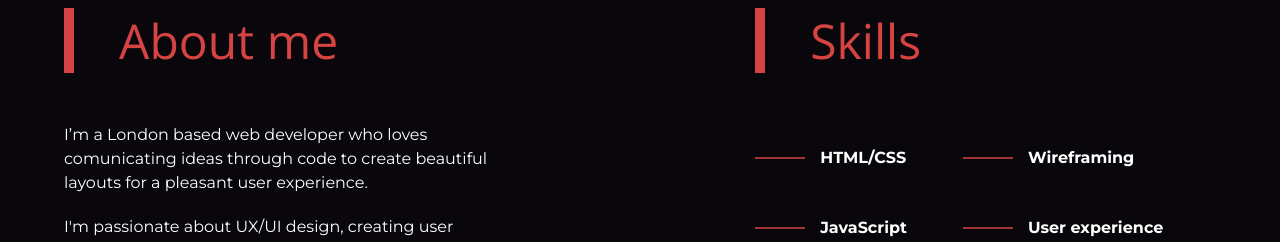
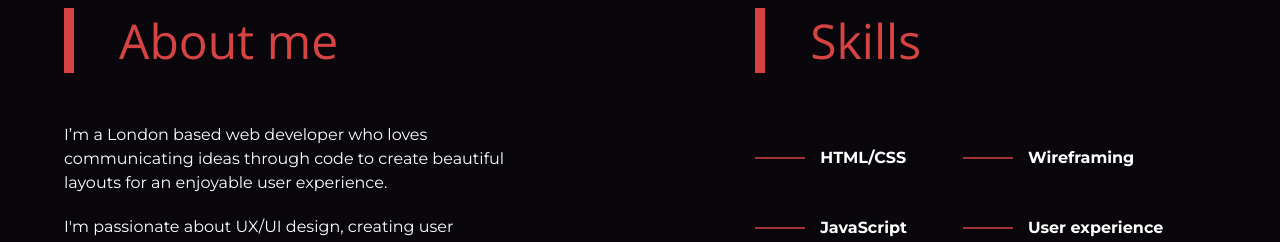
Before and after one commit to IoanLT/Portfolio, a React (Create React App) app: page / in a window 1280 px wide. Shown: the part 1020-1262 px from the top of the page. Built offline with nearby package versions, Linux system fonts and the light colour scheme.

Commit message:
adding a box shadow to the burger menu and modifying content in the MusicPlayer component

```diff
--- a/src/components/About.js
+++ b/src/components/About.js
@@ -22,8 +22,8 @@ const About = () => {
                     <AboutHeader variants={titleAnimation}>
                         <h2>About me</h2>
                     </AboutHeader>
-                    <motion.p variants={titleAnimation}>I’m a London based web developer who loves comunicating ideas through code
-                        to create beautiful layouts for a pleasant user experience.
+                    <motion.p variants={titleAnimation}>I’m a London based web developer who loves communicating ideas through code
+                        to create beautiful layouts for an enjoyable user experience.
                     </motion.p>
                     <motion.p variants={titleAnimation}>
                         I'm passionate about UX/UI design, creating user interactions and creative animations.
--- a/src/components/Burger.js
+++ b/src/components/Burger.js
@@ -1,4 +1,4 @@
-import React, { useState } from "react";
+import React from "react";
 import styled from "styled-components";
 import BurgerMenu from "./BurgerMenu";
 // import { useScroll } from './useScroll';
@@ -7,7 +7,7 @@ import { useLocation } from 'react-router-dom';
 
 
 const Burger = ({ openMenu, setOpenMenu, displayMenu, setDisplayMenu }) => {
-	const [navbar, setNavbar] = useState(false);
+	// const [navbar, setNavbar] = useState(false);
 	// const [element, controls] = useScroll();
 
 	// This method will toggle the library to show or hide
@@ -17,7 +17,7 @@ const Burger = ({ openMenu, setOpenMenu, displayMenu, setDisplayMenu }) => {
 	};
 
 	const location = useLocation();
-	console.log(location);
+	// console.log(location);
 
 	// This method will change the colour of the burger on scroll
 	// const changeBackground = () =>
@@ -27,7 +27,12 @@ const Burger = ({ openMenu, setOpenMenu, displayMenu, setDisplayMenu }) => {
 
     return (
 		<>
-			<StyledBurger location={location} key={location.key} openMenu={openMenu} onClick={toggleNavHandler}>
+			<StyledBurger
+				location={location}
+				key={location.key}
+				openMenu={openMenu}
+				onClick={toggleNavHandler}
+			>
 				<div />
 				<div />
 				<div />
--- a/src/components/GlobalStyle.js
+++ b/src/components/GlobalStyle.js
@@ -94,6 +94,7 @@ const GlobalStyle = createGlobalStyle`
         transition: all 0.7s ease;
         transform: translateX(0);
         background: #fff;
+        box-shadow: 0 4px 6px rgba(0, 0, 0, 0.7), 0 5px 15px rgba(0, 0, 0, 0.1);
         /* background: #f2f4f5; */
         /* background: linear-gradient(to top, hsl(48, 100%, 88%), hsl(44, 92%, 63%));    */
 
@@ -104,6 +105,7 @@ const GlobalStyle = createGlobalStyle`
 
     .hidden-menu {
         transform: translateX(100%);
+        box-shadow: none;
     }
 
 `
--- a/src/pages/MusicPlayer.js
+++ b/src/pages/MusicPlayer.js
@@ -10,16 +10,11 @@ import { pageAnimation, textFade, photoAnimation, lineAnimation, slider } from '
 import line from '../assets/Line 54.svg';
 // import custom scroll hook
 import { useScroll } from '../components/useScroll';
-// import Header from '../components/Header';
-// import Burger from '../components/Burger';
 
 const MusicPlayer = () => {
     const [element, controls] = useScroll();
 
     return (
-        <>
-        {/* <Header /> */}
-        {/* <Burger /> */}
         <MusicMain
             ref={element}
             animate={controls}
@@ -44,7 +39,6 @@ const MusicPlayer = () => {
             </Banner>
 
         </MusicMain>
-        </>
     )
 }
 
@@ -84,7 +78,7 @@ const Banner = styled.div`
 
 const Hide = styled.div`
     overflow: hidden;
-    padding: 5%;
+    padding: 0 15%;
 `
 
 // Frame animations
```
Also changed, not shown: src/assets/music-player-devices.png.
